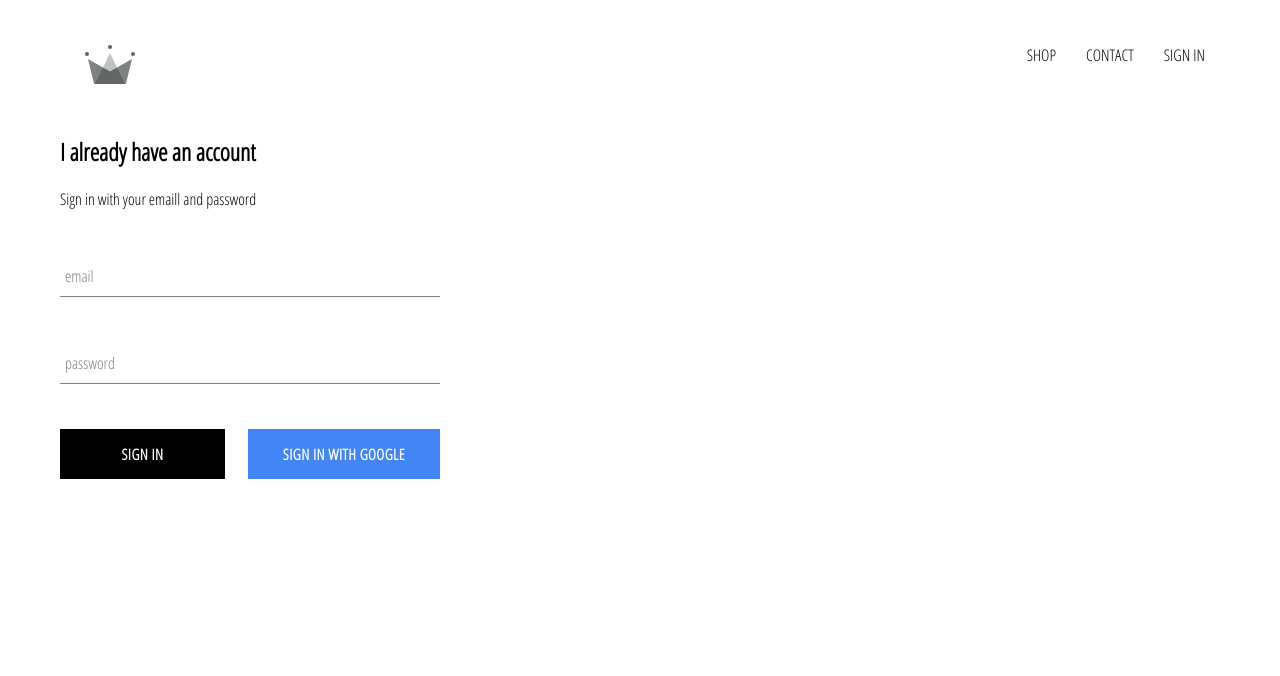
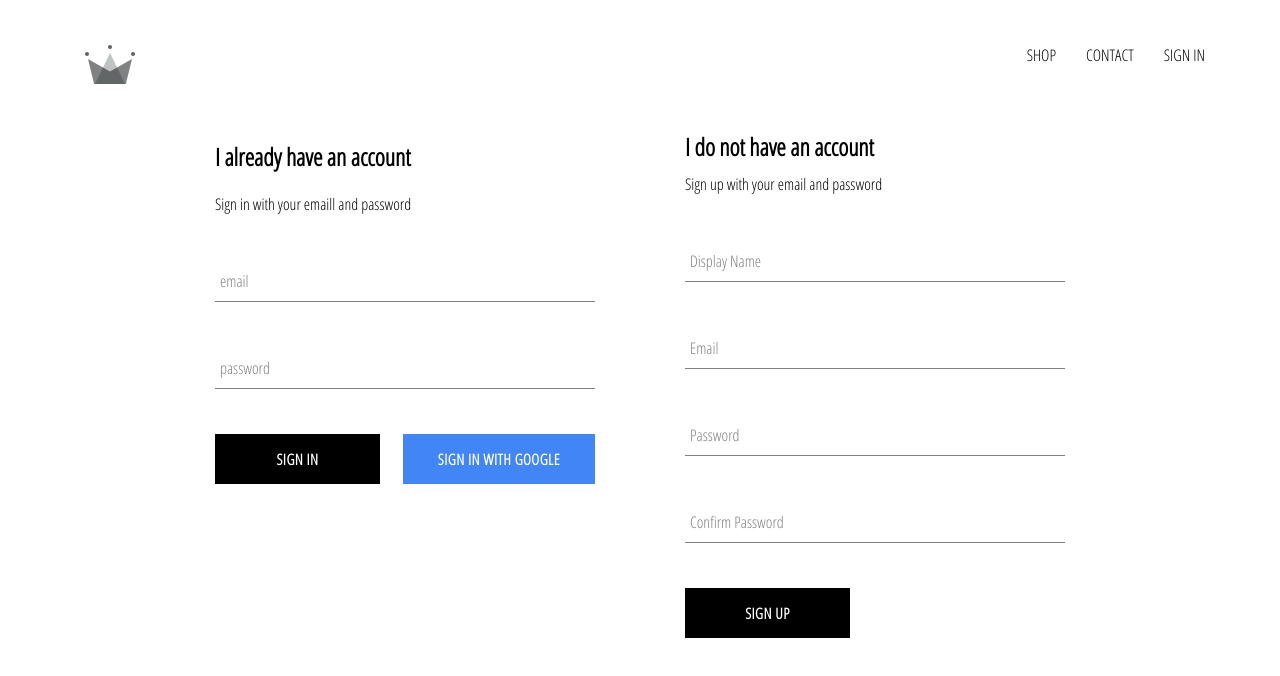
Before and after one commit to dloreti-zivaro/crwn-clothing, a React (Create React App) app: page /signin in a window 1280 px wide. Shown: the top 676 px of the page. Built offline with nearby package versions, Linux system fonts and the light colour scheme; no server answers.

Commit message:
Added the sign-up with email and password functionality

```diff
--- a/src/App.js
+++ b/src/App.js
@@ -7,7 +7,7 @@
 import ShopPage from './pages/shop/shop.component.jsx';
 import Header from './components/header/header.component';
 import SignInAndSignUpPage from './pages/sign-in-and-sign-up/sign-in-and-sign-up.component';
-import { auth } from './firebase/firebase.util';
+import { auth, createUserProfileDocument } from './firebase/firebase.util';
 
 
 class App extends React.Component {
@@ -23,9 +23,25 @@
   unsubscribeFromAuth = null
 
   componentDidMount(){
-    this.unsubscribeFromAuth = auth.onAuthStateChanged(user => {
-      this.setState({ currentUser: user });
-      console.log(user);
+    this.unsubscribeFromAuth = auth.onAuthStateChanged(async userAuth => {
+
+      if (userAuth){
+        const userRef = await createUserProfileDocument(userAuth);
+
+        userRef.onSnapshot(snapShot => {
+          this.setState({
+            currentUser: {
+              id: snapShot.id,
+              ...snapShot.data()
+            }
+          })
+        })
+
+      }
+      else {
+        this.setState({currentUser: userAuth})
+      }
+
     })
   }
 
--- /dev/null
+++ b/src/components/sign-up/sign-up.component.jsx
@@ -0,0 +1,111 @@
+import React from 'react';
+
+import FormInput from '../form-input/form-input.component';
+import CustomButton from '../custom-button/custom-button.component';
+
+import { auth, createUserProfileDocument } from '../../firebase/firebase.util';
+
+import './sign-up.styles.scss';
+
+class SignUp extends React.Component {
+    constructor(){
+        super();
+
+        this.state = {
+            displayName: '',
+            email: '',
+            password: '',
+            confirmPassword: ''
+
+        }
+    }
+
+    handleSubmit = async event => {
+        event.preventDefault();
+
+        const {displayName, email, password, confirmPassword} = this.state;
+
+        if(password !== confirmPassword){
+            alert("Passwords don't match")
+            return;
+        }
+
+        try{
+            const { user } = await auth.createUserWithEmailAndPassword(email, password);
+
+            await createUserProfileDocument(user, { displayName });
+
+            this.setState({
+                displayName: '',
+                email: '',
+                password: '',
+                confirmPassword: ''
+            })
+
+        } catch (error) {
+            console.error(error);
+        }
+    }
+
+    handleChange = event => {
+            const { name, value } = event.target;
+
+            this.setState({ [name]: value });
+    }
+
+    render() {
+        const {displayName, email, password, confirmPassword} = this.state;
+        return (
+            <div className='sign-up'>
+                <h2 className='title'>
+                    I do not have an account
+                </h2>
+                <span>
+                    Sign up with your email and password
+                </span>
+                <form className='sign-up-form' onSubmit={this.handleSubmit}>
+                    <FormInput
+                        type='text'
+                        name='displayName'
+                        value={displayName}
+                        onChange={this.handleChange}
+                        label='Display Name'
+                        required
+                    >
+                    </FormInput>
+                    <FormInput
+                        type='email'
+                        name='email'
+                        value={email}
+                        onChange={this.handleChange}
+                        label='Email'
+                        required
+                    >
+                    </FormInput>
+                    <FormInput
+                        type='password'
+                        name='password'
+                        value={password}
+                        onChange={this.handleChange}
+                        label='Password'
+                        required
+                    >
+                    </FormInput>
+                    <FormInput
+                        type='password'
+                        name='confirmPassword'
+                        value={confirmPassword}
+                        onChange={this.handleChange}
+                        label='Confirm Password'
+                        required
+                    >
+                    </FormInput>
+                    <CustomButton type='submit'>
+                        SIGN UP
+                    </CustomButton>
+                </form>
+            </div>
+        )
+    }
+}
+export default SignUp;
--- /dev/null
+++ b/src/components/sign-up/sign-up.styles.scss
@@ -0,0 +1,10 @@
+.sign-up {
+    width: 380px;
+    display: flex;
+    flex-direction: column;
+
+    .title {
+        margin: 10px 0;
+    }
+
+}
--- a/src/firebase/firebase.util.js
+++ b/src/firebase/firebase.util.js
@@ -11,7 +11,35 @@
     messagingSenderId: "1096461141566",
     appId: "1:1096461141566:web:9e305bcadd0c2d7384336f",
     measurementId: "G-GK06KHT13C"
-  };
+};
+
+export const createUserProfileDocument = async(userAuth, additionalData) => {
+  if(!userAuth) return;
+
+  const userRef = firestore.doc(`users/${userAuth.uid}`);
+
+  const snapShot = await userRef.get();
+
+  console.log(snapShot);
+  if(!snapShot.exists) {
+    const {displayName, email } = userAuth;
+    const createdAt = new Date();
+
+    try{
+      await userRef.set({
+        displayName,
+        email,
+        createdAt,
+        ...additionalData
+      })
+    }
+    catch (error) {
+      console.log('error creating user', error.message);
+    }
+  }
+
+  return userRef;
+}
 
   firebase.initializeApp(config);
 
--- a/src/pages/sign-in-and-sign-up/sign-in-and-sign-up.component.jsx
+++ b/src/pages/sign-in-and-sign-up/sign-in-and-sign-up.component.jsx
@@ -1,6 +1,8 @@
 import React from 'react';
 
 import SignIn from '../../components/sign-in/sign-in.component';
+import SignUp from '../../components/sign-up/sign-up.component';
+
 
 
 import './sign-in-and-sign-up.styles.scss';
@@ -8,6 +10,7 @@
 const SignInAndSignUpPage = () => (
     <div className='sign-in-and-sign-up'>
         <SignIn />
+        <SignUp />
     </div>
 );
 
--- a/src/pages/sign-in-and-sign-up/sign-in-and-sign-up.styles.scss
+++ b/src/pages/sign-in-and-sign-up/sign-in-and-sign-up.styles.scss
@@ -0,0 +1,6 @@
+.sign-in-and-sign-up {
+    width: 850px;
+    display: flex;
+    justify-content: space-between;
+    margin: 30px auto;
+}
```
